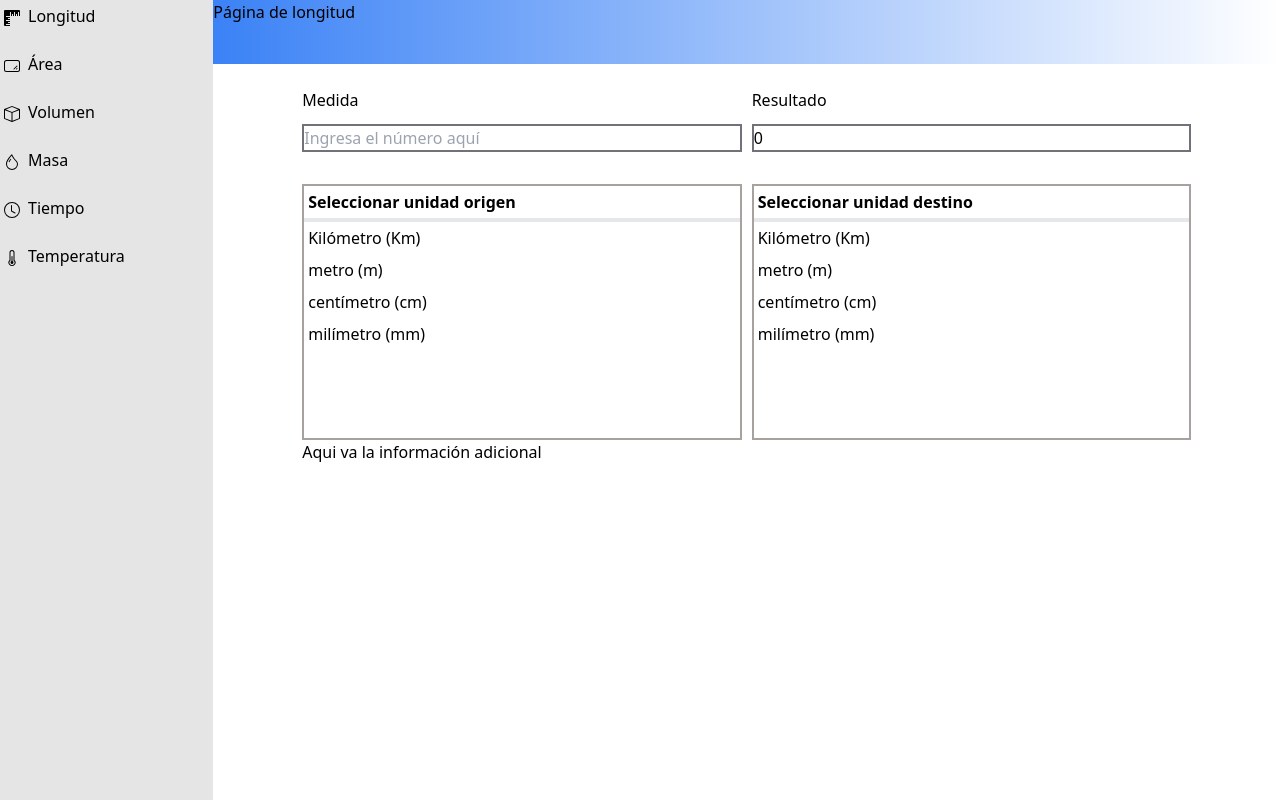
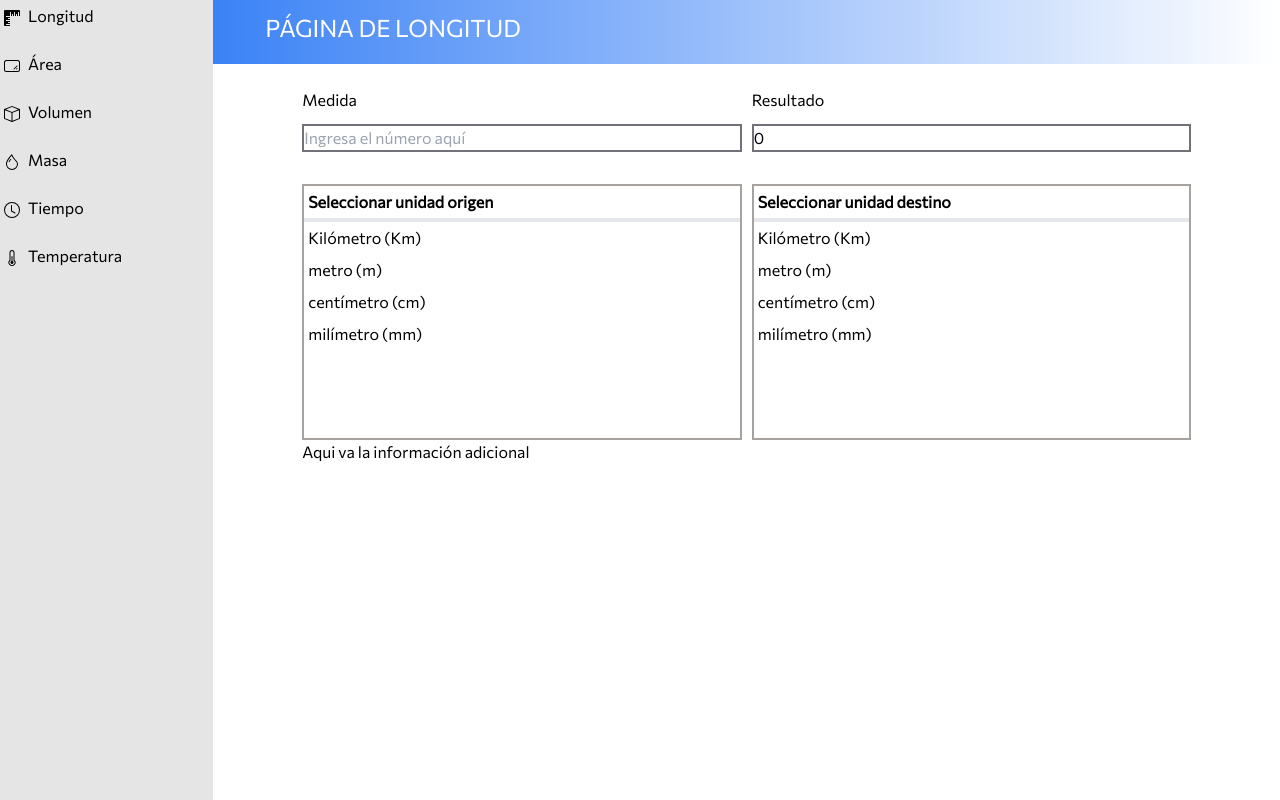
Before and after one commit to carlosfpj/unitconverter, a React (Create React App) app: page / in a window 1280 px wide. Built offline with nearby package versions, Linux system fonts and the light colour scheme.

Commit message:
title capitalized and styled

```diff
--- a/src/App.js
+++ b/src/App.js
@@ -9,7 +9,7 @@ function App() {
 
   return (
     <div className="App">
-      <div className="grid grid-cols-12 h-screen">
+      <div className="grid grid-cols-12 h-screen font-Commissioner">
         <Sidebar opcion={{opcion, setOpcion}}>
         </Sidebar>
           <Main opcion={opcion}>
--- a/src/MainToolbar.js
+++ b/src/MainToolbar.js
@@ -1,8 +1,15 @@
-function MainToolbar (props) {
+function MainToolbar ({titulo}) {
+
+  const title = titulo;
+
+  function toUpperCase(title) {
+    return title.toUpperCase();
+  }
+
   return (
     <div className="bg-gradient-to-r from-blue-500 to-white">
-      <div className="h-16">
-        <h3>Página de {props.titulo}</h3>
+      <div className="h-16 p-3">
+        <h3 className="text-white text-2xl ml-10">PÁGINA DE {toUpperCase(title)}</h3>
       </div>
     </div>
   )
--- a/tailwind.config.js
+++ b/tailwind.config.js
@@ -2,7 +2,11 @@
 module.exports = {
   content: ["./src/**/*.{html,js}"],
   theme: {
-    extend: {},
+    extend: {
+      fontFamily: {
+        'Commissioner': ['Commissioner', 'sans-serif'],
+        'DancingScript': ['"Dancing Script"', 'sans-serif']}
+    },
   },
   plugins: [],
 }
```
